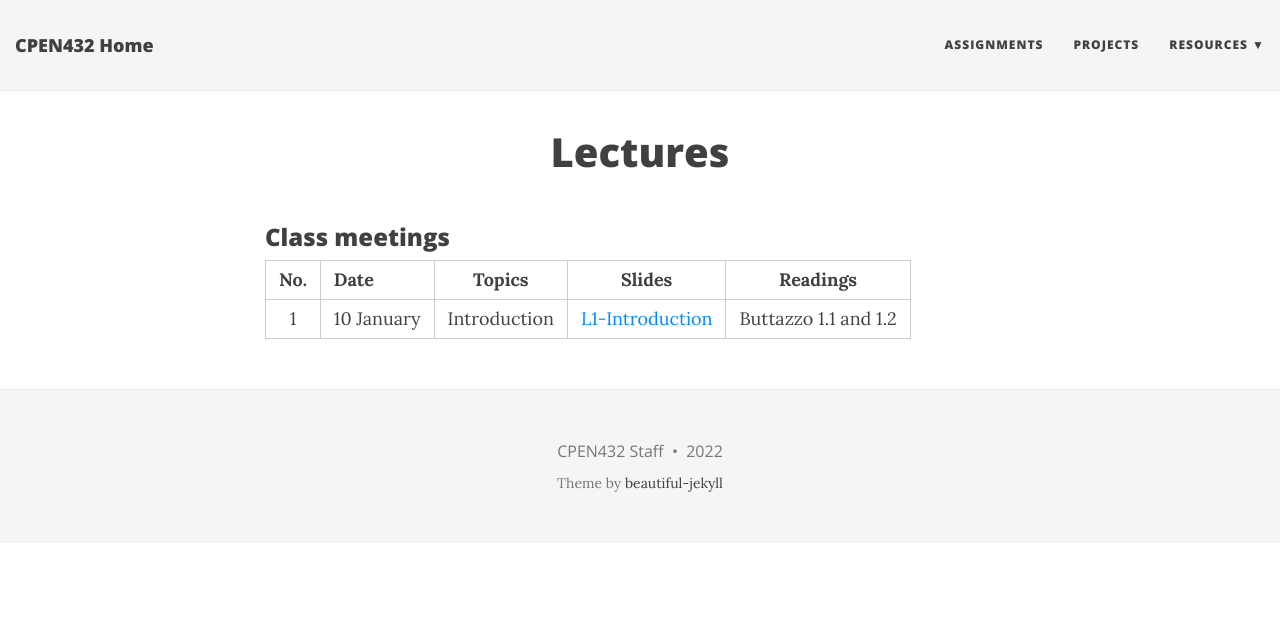
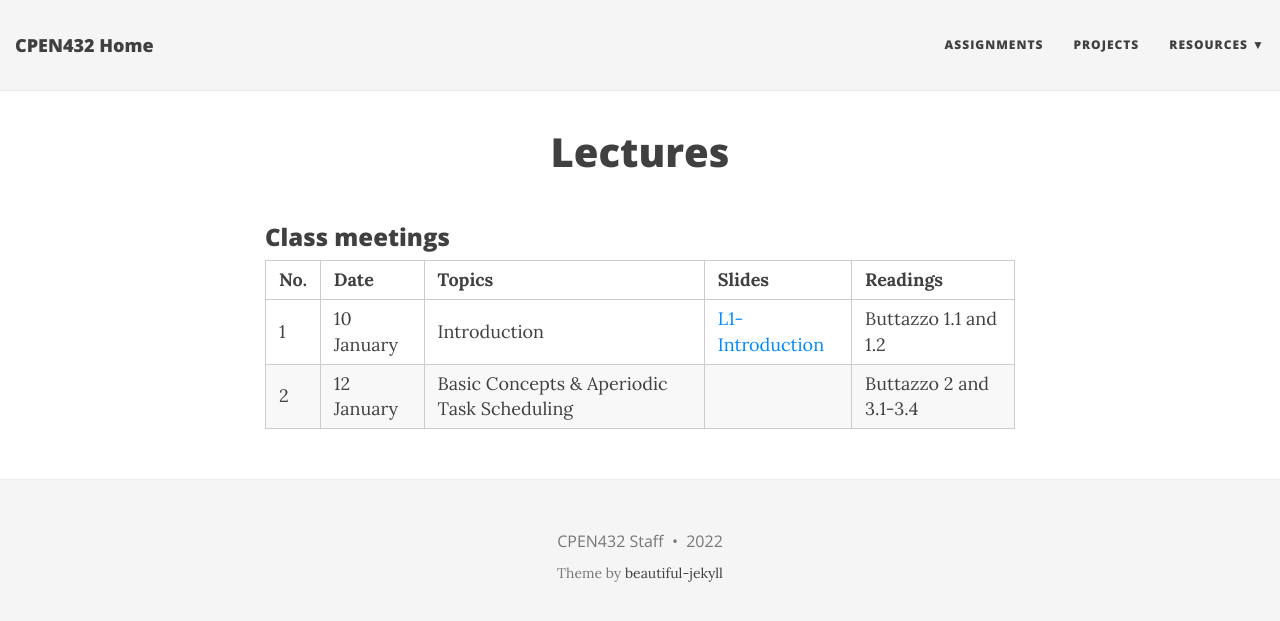
Before and after one commit to CPEN432/cpen432.github.io, a Jekyll site: the page built from lectures.md, in a window 1280 px wide. Shown: the top 621 px of the page. Built offline with Jekyll 4.4.1, drawn with Linux system fonts in a browser that asks for light colours; nearby versions of some CDN libraries.

Commit message:
Update lectures.md

```diff
--- a/lectures.md
+++ b/lectures.md
@@ -5,8 +5,9 @@ title: Lectures
 ### Class meetings
 
 | **No.** | **Date** | **Topics** | **Slides** | **Readings** |
-|:-------:|:---------|:----------:|:----------:|:------------:|
+|:--------|:---------|:-----------|:-----------|:-------------|
 |  1  | 10 January | Introduction | [L1-Introduction](http://cpen432.github.io/resources/gujarati-slides/1-introduction.pdf) | Buttazzo 1.1 and 1.2 |
+|  2  | 12 January | Basic Concepts & Aperiodic Task Scheduling | | Buttazzo 2 and 3.1-3.4 |
 
 <!-- | **No.** | **Date** | **Topics** | **Readings** | -->
 <!-- |:---:|:-------|:---:|:----:| -->
```
